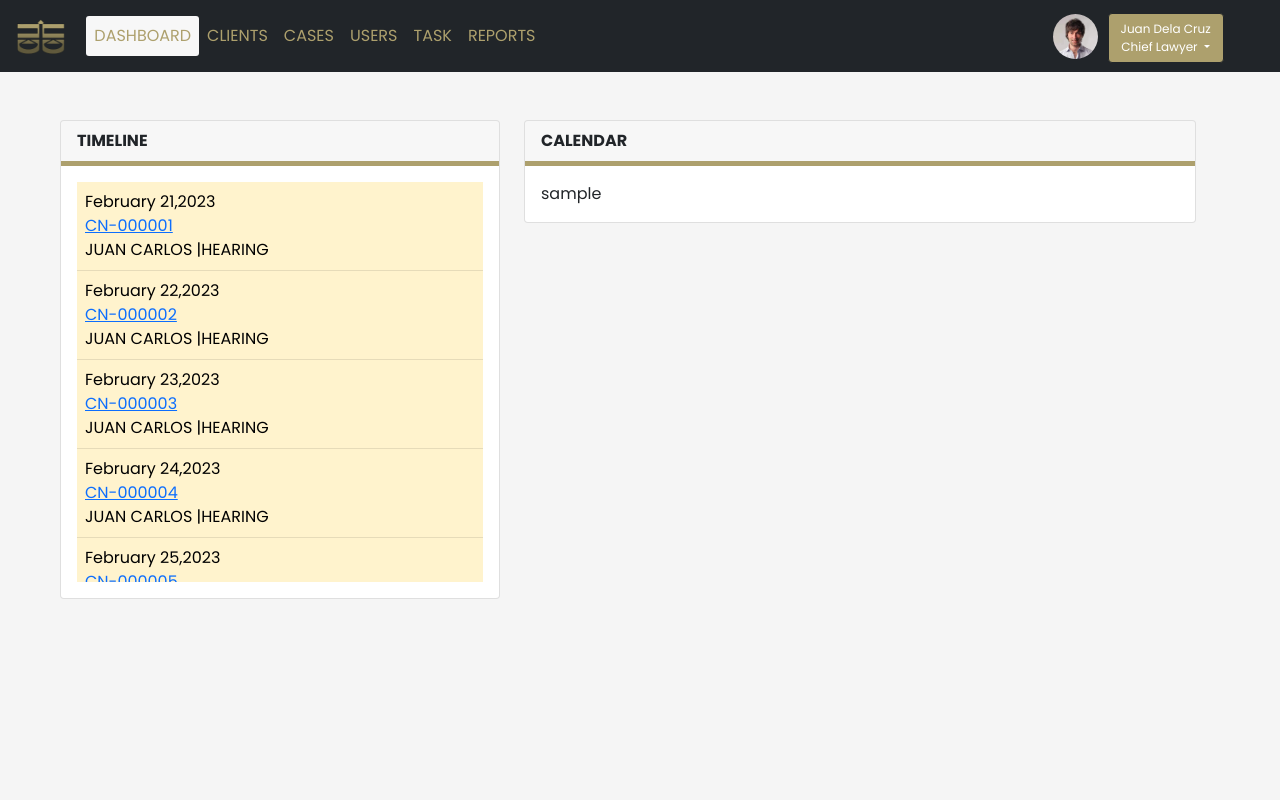
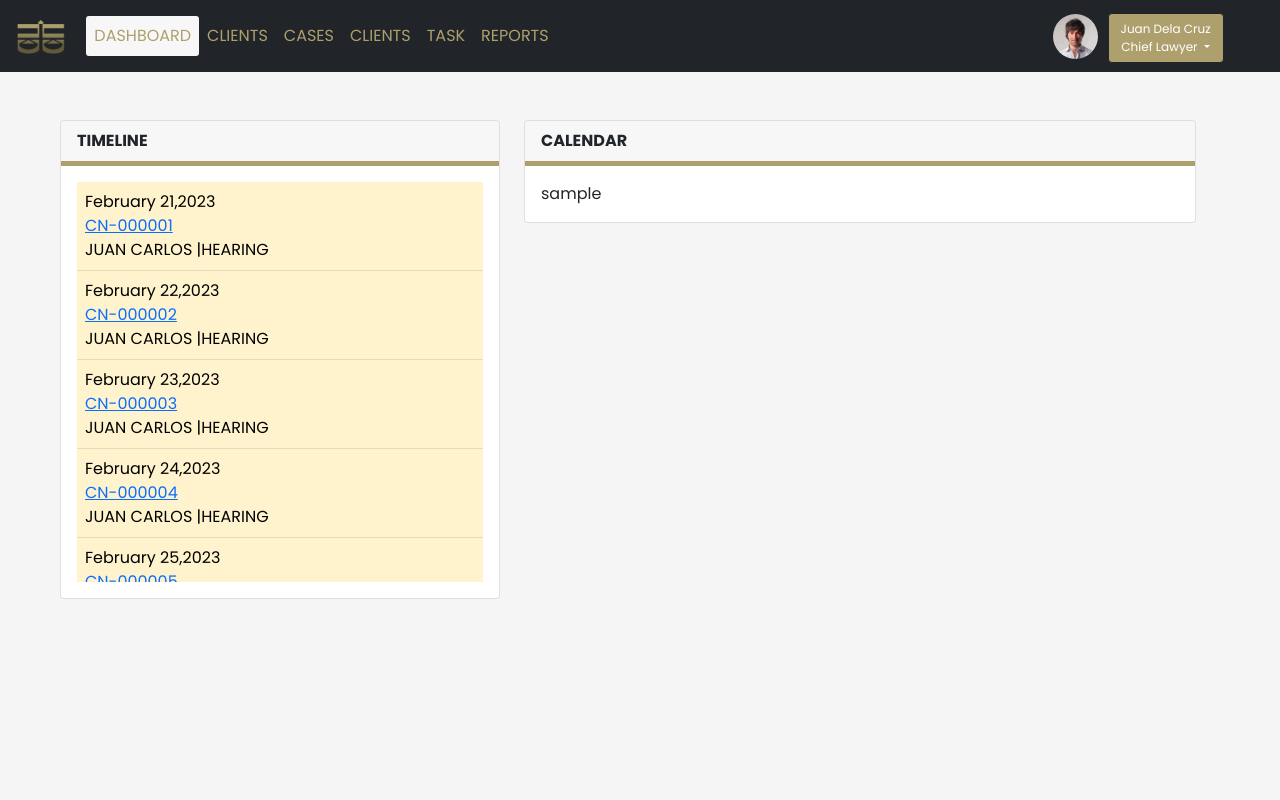
Before and after one commit to thekramy8/EMS, a PHP site: page /dashboard in a window 1280 px wide. Run offline with PHP 8.4, Linux system fonts and the light colour scheme; a user stored in the database is signed in; data comes from the database, SQL or seed files in the repository.

Commit message:
Userlist Updating

```diff
--- a/BONGALON/client.php
+++ b/BONGALON/client.php
@@ -220,12 +220,12 @@ $('#clientList').DataTable({});
                     <button type="button" class="btn btn-secondary" data-bs-dismiss="modal">Close</button>
                     <!-- <button type="submit" class="btn btn-warning">Save changes</button> -->
 
-                </div>
+                <!-- </div>
       </div>
 
     </div>
   </div>
-</div>
+</div>  -->
 
 
  <div class="modal fade" id="editindividual" tabindex="-1" aria-labelledby="exampleModalLabel" aria-hidden="true">
--- a/BONGALON/dashboard.php
+++ b/BONGALON/dashboard.php
@@ -85,11 +85,6 @@ function timedRefresh(timeoutPeriod) {
 
     </script>
 
-    <!-- <script>
-  function redirectToPage(pageUrl) {
-    window.location.href = pageUrl;
-  }
-</script> -->
 
 <script>
         function confirmLogout() {
--- a/BONGALON/navbar.php
+++ b/BONGALON/navbar.php
@@ -19,6 +19,7 @@
       $stmt->close();
 
 				?>
+
 <nav class="navbar navbar-expand-lg navbar-dark bg-dark">
   <div class="container-fluid">
   <a class="navbar-brand" href="#">
@@ -38,11 +39,15 @@
         </li>
 
         <li class="nav-item " >
-          <a class="nav-link" aria-current="page" href="#" style="color:#ADA06D;">CASES</a>
+          <a class="nav-link" aria-current="page" style="color:#ADA06D;">CASES</a>
         </li>
 
-        <li class="nav-item " >
-          <a class="nav-link " aria-current="page" href="#" style="color:#ADA06D;">USERS</a>
+        <!-- <li class="nav-item " >
+          <a class="nav-link " aria-current="page" href="userlist" data-page="userlist"  style="color:#ADA06D;">USERS</a>
+        </li> -->
+
+        <li class="nav-item" >
+          <a class="nav-link active" aria-current="page" href="userlist" data-page="userlist" style="color:#ADA06D;">CLIENTS</a>
         </li>
 
         <li class="nav-item " >
--- a/BONGALON/src/js/routing.js
+++ b/BONGALON/src/js/routing.js
@@ -12,5 +12,3 @@ function loadContent(page) {
         }
     });
 }
-
-// Timer interval in milliseconds (e.g., refresh every 5 seconds)
```
Also changed, not shown: userlist.php (added).
